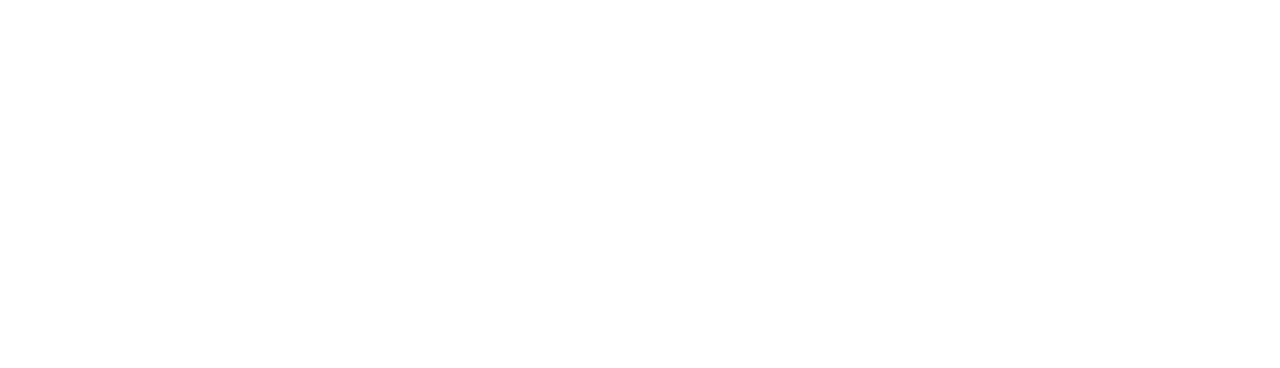
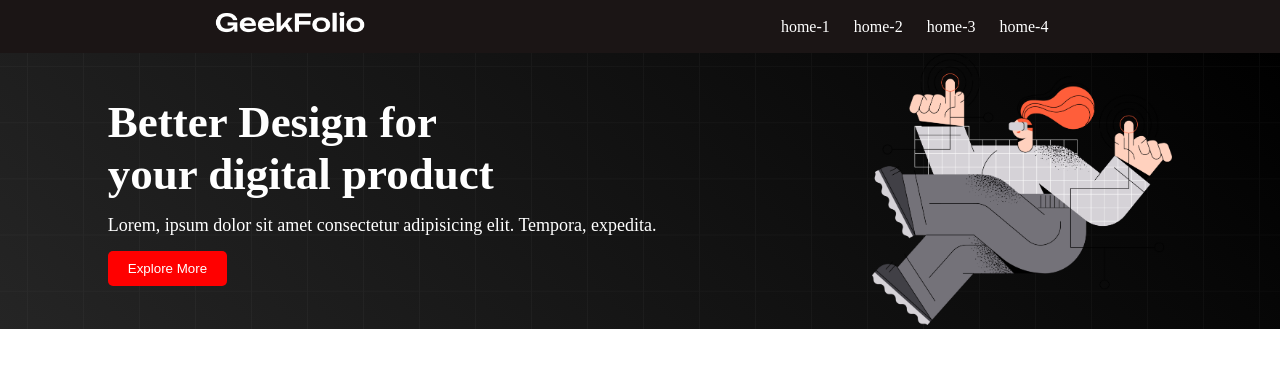
Before and after one commit to Robin222333/build-a-super-web, a plain HTML site: page index.html in a window 1280 px wide. Drawn offline with Linux system fonts and the light colour scheme.

Commit message:
second commit

```diff
--- a/index.html
+++ b/index.html
@@ -4,8 +4,40 @@
     <meta charset="UTF-8">
     <meta name="viewport" content="width=device-width, initial-scale=1.0">
     <title>Document</title>
+    <link rel="stylesheet" href="style.css">
 </head>
 <body>
+    <header>
+        <nav>
+            <div class="menu-container">
+                <div class="logo">
+                    <img class="logo-photo" src="./images/logo-light.png" alt="">
+                </div>
+                <div class="menus">
+                    <li class="item">home-1</li>
+                    <li class="item">home-2</li>
+                    <li class="item">home-3</li>
+                    <li class="item">home-4</li>
+                </div>
+            </div>
+        </nav>
+    </header>
+    <main>
+        <section>
+            <div class="banner-container">
+                <div class="banner-text">
+                    <h1 class="title">Better Design for <br> your digital product</h1>
+                    <p class="description">Lorem, ipsum dolor sit amet consectetur adipisicing elit. Tempora, expedita.</p>
+                    <button class="btn">Explore More</button>
+                </div>
+                <div class="banner-photo">
+                    <img class="banner-img" src="./images/banner.png" alt="">
+                </div>
+            </div>
+        </section>
+    </main>
+    <footer>
 
+    </footer>
 </body>
 </html>
--- a/style.css
+++ b/style.css
@@ -0,0 +1,53 @@
+*{
+    margin: 0px;
+    padding: 0px;
+}
+.menu-container{
+    background-color: rgb(27, 21, 21);
+    padding: 10px;
+    color: white;
+    list-style: none;
+    display: flex;
+    align-items: center;
+    justify-content: space-around;
+}
+.logo-photo{
+    width: 150px;
+}
+.menus{
+    display: flex;
+}
+.item{
+    margin-right: 10px;
+    padding: 7px;
+}
+.item:hover{
+    color: rgb(241, 198, 141);
+    cursor: pointer;
+}
+.banner-img{
+    width: 300px;
+}
+.banner-container{
+    display: flex;
+    justify-content: space-around;
+    align-items: center;
+    background-image:url("./images/background.png"),linear-gradient(45deg,rgb(37, 37, 37),black);
+    color: white;
+}
+.title{
+    font-size: 45px;
+    font-weight: bold;
+}
+.description{
+    font-size: 18px;
+    margin-top: 15px;
+    margin-bottom: 15px;
+}
+.btn{
+    padding: 10px 20px;
+    background-color: red;
+    color: white;
+    border: none;
+    border-radius: 5px;
+}
```
Also changed, not shown: images/0.png (added), images/1.png (added), images/2.png (added), images/background.png (added), images/banner.png (added), images/logo-light.png (added), images/product-1.jpg (added), images/product-2.jpg (added), images/product-3.jpg (added).
